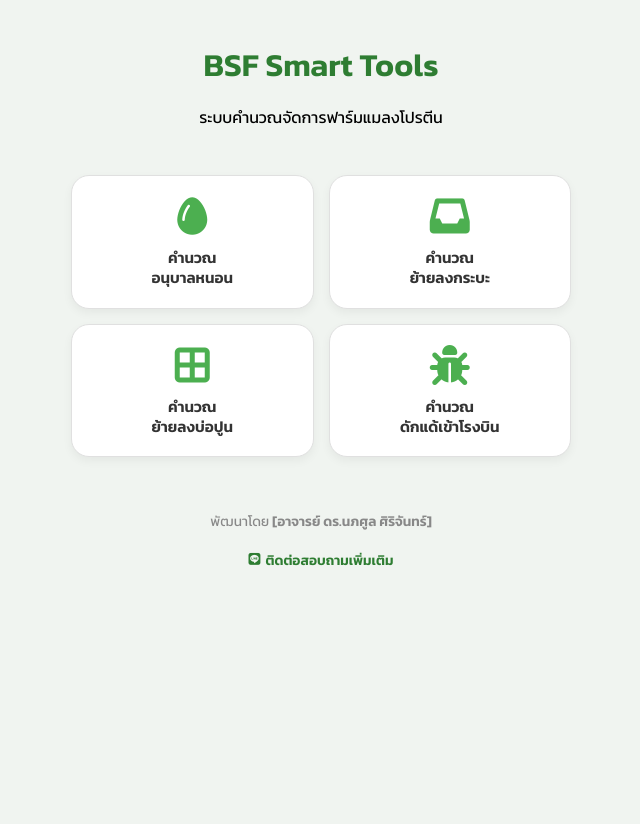
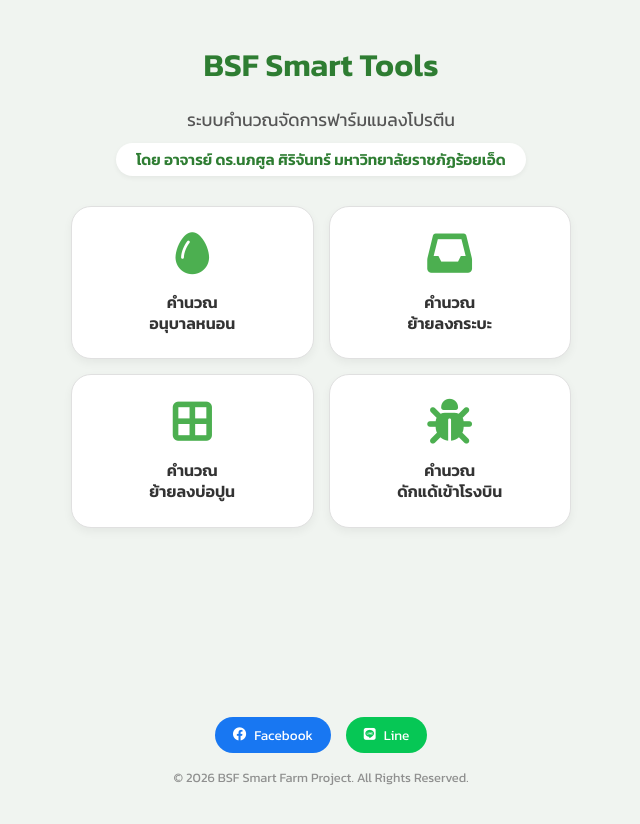
Before and after one commit to nopphasuls-ops/bsf-calc, a plain HTML site: page index.html in a window 1280 px wide. Shown: the whole page, without its empty margins (319-959 px from the left). Before the commit the page ends 800 px from the top, so only its background shows below. Drawn offline with Linux system fonts and the light colour scheme.

Commit message:
Update index.html
update credit contact and copyright

```diff
--- a/index.html
+++ b/index.html
@@ -8,13 +8,16 @@
   <link rel="stylesheet" href="https://cdnjs.cloudflare.com/ajax/libs/font-awesome/6.0.0/css/all.min.css">
   <style>
     :root { --primary-color: #2e7d32; --secondary-color: #4caf50; --bg-color: #f0f4f0; }
-    body { font-family: 'Kanit', sans-serif; background-color: var(--bg-color); margin: 0; padding: 20px; display: flex; flex-direction: column; align-items: center; }
+    body { font-family: 'Kanit', sans-serif; background-color: var(--bg-color); margin: 0; padding: 20px; display: flex; flex-direction: column; align-items: center; min-height: 100vh; }
+
     header { text-align: center; margin-bottom: 30px; }
     h1 { color: var(--primary-color); margin-bottom: 5px; }
+    .description { color: #555; margin-bottom: 10px; font-size: 1.1rem; }
+    .credit-top { color: var(--primary-color); font-weight: 600; font-size: 0.95rem; background: white; padding: 5px 20px; border-radius: 20px; box-shadow: 0 2px 5px rgba(0,0,0,0.05); display: inline-block; }
 
     .menu-grid {
       display: grid;
-      grid-template-columns: repeat(2, 1fr); /* แสดง 2 คอลัมน์บนมือถือ */
+      grid-template-columns: repeat(2, 1fr);
       gap: 15px;
       width: 100%;
       max-width: 500px;
@@ -22,8 +25,8 @@
 
     .menu-item {
       background: white;
-      padding: 20px 10px;
-      border-radius: 18px;
+      padding: 25px 10px;
+      border-radius: 20px;
       text-align: center;
       text-decoration: none;
       color: #333;
@@ -35,19 +38,27 @@
       border: 1px solid #e0e0e0;
     }
 
-    .menu-item:hover { transform: translateY(-3px); border-color: var(--secondary-color); box-shadow: 0 6px 15px rgba(46, 125, 50, 0.15); }
-    .menu-item i { font-size: 2.5rem; color: var(--secondary-color); margin-bottom: 12px; }
-    .menu-item span { font-weight: 600; font-size: 0.95rem; line-height: 1.3; }
+    .menu-item:hover { transform: translateY(-5px); border-color: var(--secondary-color); box-shadow: 0 8px 20px rgba(46, 125, 50, 0.15); }
+    .menu-item i { font-size: 2.8rem; color: var(--secondary-color); margin-bottom: 15px; }
+    .menu-item span { font-weight: 600; font-size: 1rem; line-height: 1.3; }
 
-    .footer { margin-top: 40px; text-align: center; color: #888; font-size: 0.85rem; }
-    .contact-btn { display: inline-flex; align-items: center; gap: 5px; color: var(--primary-color); text-decoration: none; font-weight: bold; margin-top: 5px; }
+    .footer { margin-top: auto; padding: 40px 0 20px 0; text-align: center; color: #777; width: 100%; }
+    .social-links { display: flex; justify-content: center; gap: 15px; margin-bottom: 15px; }
+    .social-btn { text-decoration: none; padding: 8px 18px; border-radius: 25px; font-size: 0.85rem; color: white; display: flex; align-items: center; gap: 8px; transition: 0.3s; }
+    .social-btn:hover { opacity: 0.8; transform: scale(1.05); }
+    .fb-color { background-color: #1877F2; }
+    .line-color { background-color: #06C755; }
+    .copyright { font-size: 0.8rem; margin-top: 10px; opacity: 0.8; }
   </style>
 </head>
 <body>
 
 <header>
   <h1>BSF Smart Tools</h1>
-  <p>ระบบคำนวณจัดการฟาร์มแมลงโปรตีน</p>
+  <p class="description">ระบบคำนวณจัดการฟาร์มแมลงโปรตีน</p>
+  <div class="credit-top">
+    โดย อาจารย์ ดร.นภศูล ศิริจันทร์ มหาวิทยาลัยราชภัฏร้อยเอ็ด
+  </div>
 </header>
 
 <div class="menu-grid">
@@ -73,10 +84,17 @@
 </div>
 
 <div class="footer">
-  <p>พัฒนาโดย <strong>[อาจารย์ ดร.นภศูล ศิริจันทร์]</strong></p>
-  <a href="https://lin.ee/LUeLnAC" class="contact-btn">
-    <i class="fab fa-line"></i> ติดต่อสอบถามเพิ่มเติม
-  </a>
+  <div class="social-links">
+    <a href="https://facebook.com/ap.nopphasul" target="_blank" class="social-btn fb-color">
+      <i class="fab fa-facebook"></i> Facebook
+    </a>
+    <a href="https://lin.ee/LUeLnAC" target="_blank" class="social-btn line-color">
+      <i class="fab fa-line"></i> Line
+    </a>
+  </div>
+  <p class="copyright">
+    &copy; 2026 BSF Smart Farm Project. All Rights Reserved.
+  </p>
 </div>
 
 </body>
```
